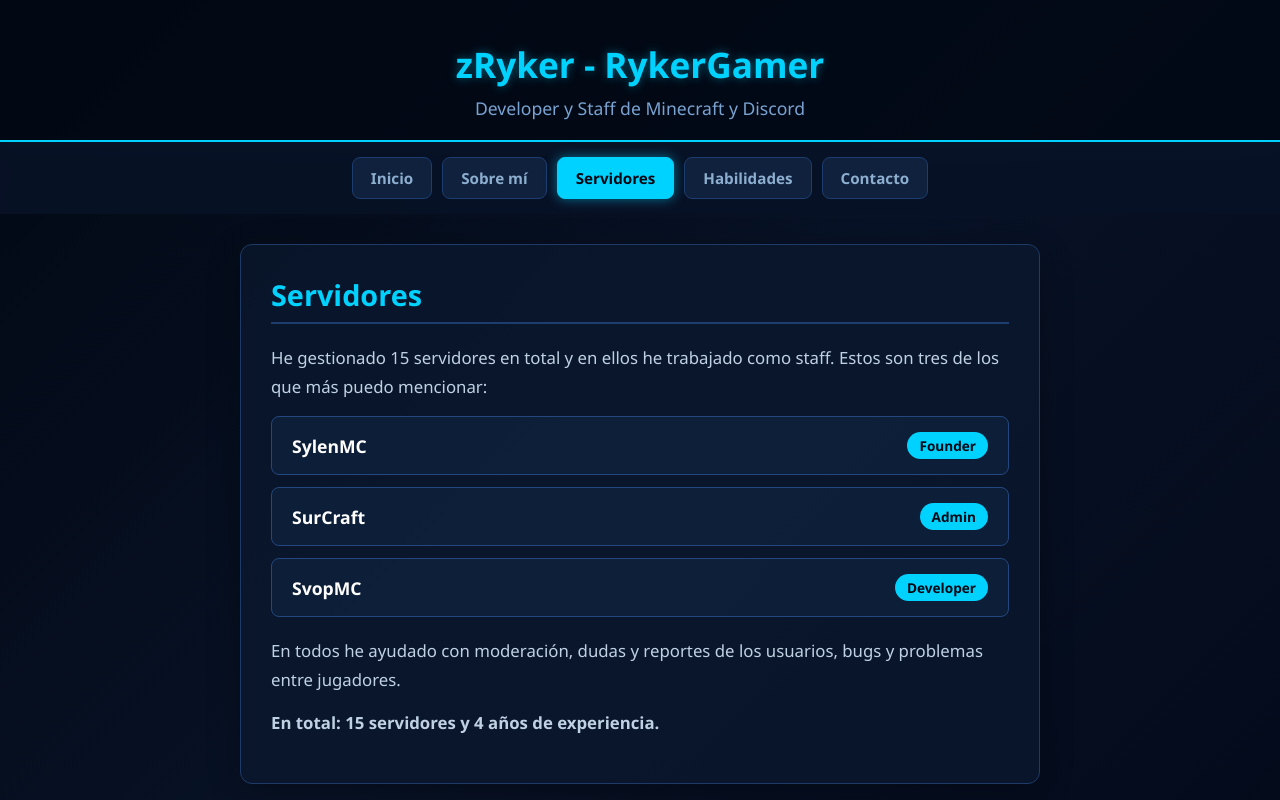
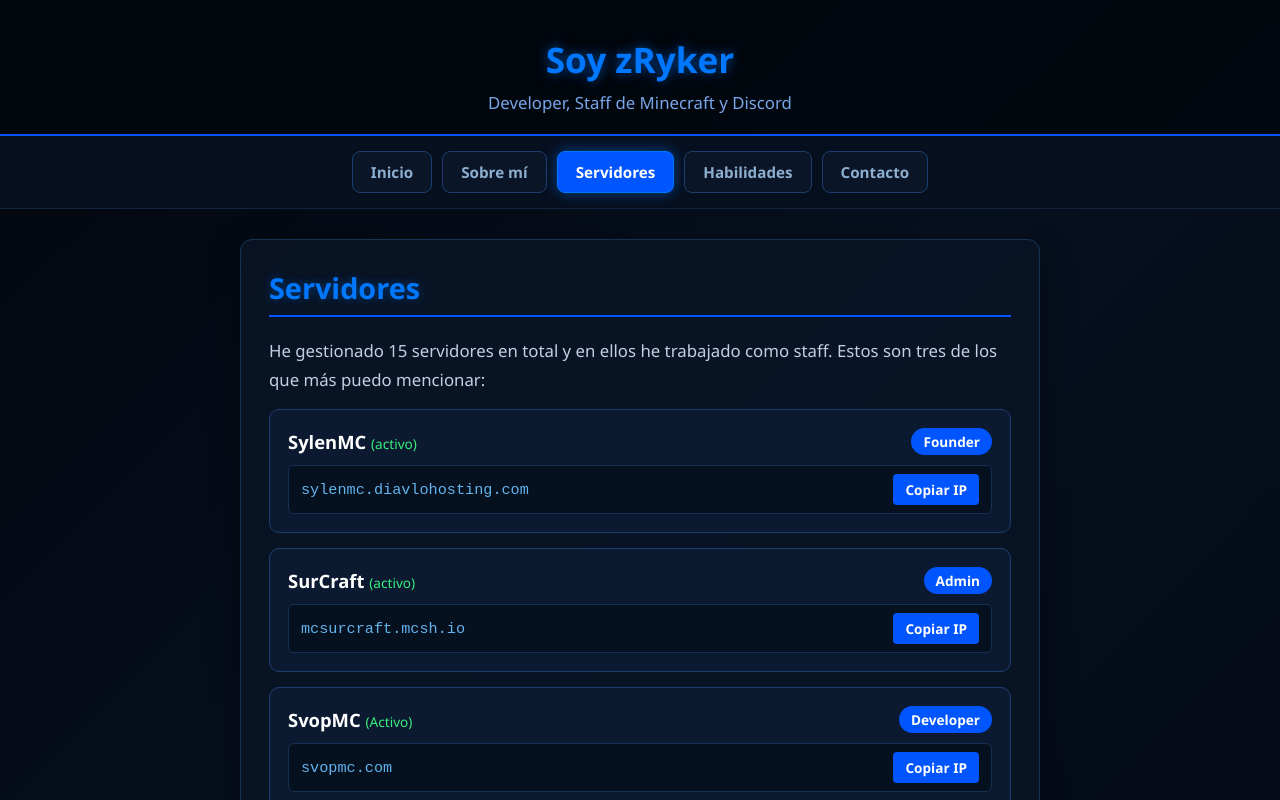
Before and after one commit to RykerBlake/zryker-portafolio, a plain HTML site: page index.html in a window 1280 px wide. Both pictures are taken after a click on the button "Servidores". Shown: the top 800 px of the page. Drawn offline with Linux system fonts and the light colour scheme.

Commit message:
Update index.html with new titles and styles

```diff
--- a/index.html
+++ b/index.html
@@ -3,7 +3,7 @@
 <head>
     <meta charset="UTF-8">
     <meta name="viewport" content="width=device-width, initial-scale=1.0">
-    <title>zRyker - RykerGamer</title>
+    <title>Soy zRyker</title>
     <style>
         * {
             box-sizing: border-box;
@@ -13,8 +13,8 @@
         }
 
         body {
-            background: linear-gradient(135deg, #020813 0%, #081226 50%, #030a1a 100%);
-            color: #e0e6ed;
+            background: linear-gradient(135deg, #02060d 0%, #07101f 50%, #030814 100%);
+            color: #d0dbe7;
             min-height: 100vh;
             display: flex;
             flex-direction: column;
@@ -23,22 +23,22 @@
         /* Encabezado Principal */
         header {
             text-align: center;
-            padding: 40px 20px 20px 20px;
-            background: rgba(2, 8, 19, 0.8);
-            border-bottom: 2px solid #00d2ff;
-            box-shadow: 0 4px 20px rgba(0, 210, 255, 0.15);
+            padding: 35px 20px 20px 20px;
+            background: rgba(2, 6, 13, 0.9);
+            border-bottom: 2px solid #0055ff;
+            box-shadow: 0 4px 20px rgba(0, 85, 255, 0.25);
         }
 
         h1 {
-            color: #00d2ff;
+            color: #0077ff;
             font-size: 2.2rem;
             margin-bottom: 8px;
-            text-shadow: 0 0 10px rgba(0, 210, 255, 0.4);
+            text-shadow: 0 0 12px rgba(0, 119, 255, 0.6);
         }
 
         .subtitle {
-            color: #79a3d2;
-            font-size: 1.1rem;
+            color: #79a6e8;
+            font-size: 1.05rem;
             font-weight: 500;
         }
 
@@ -49,15 +49,16 @@
             flex-wrap: wrap;
             gap: 10px;
             padding: 15px;
-            background: rgba(8, 18, 38, 0.9);
+            background: rgba(7, 16, 31, 0.95);
             position: sticky;
             top: 0;
             z-index: 100;
             backdrop-filter: blur(5px);
+            border-bottom: 1px solid #13243d;
         }
 
         nav button {
-            background: #0f213d;
+            background: #0a1628;
             color: #8daecf;
             border: 1px solid #1c3d6e;
             padding: 10px 18px;
@@ -69,10 +70,10 @@
         }
 
         nav button:hover, nav button.active {
-            background: #00d2ff;
-            color: #020813;
-            border-color: #00d2ff;
-            box-shadow: 0 0 12px rgba(0, 210, 255, 0.5);
+            background: #0055ff;
+            color: #ffffff;
+            border-color: #0077ff;
+            box-shadow: 0 0 14px rgba(0, 119, 255, 0.5);
         }
 
         /* Contenedor de Contenido */
@@ -86,11 +87,11 @@
         /* Secciones */
         .tab-content {
             display: none;
-            background: rgba(10, 25, 47, 0.7);
-            border: 1px solid #1e3a66;
+            background: rgba(9, 20, 38, 0.85);
+            border: 1px solid #193358;
             border-radius: 12px;
-            padding: 30px;
-            box-shadow: 0 8px 32px rgba(0, 0, 0, 0.3);
+            padding: 28px;
+            box-shadow: 0 8px 32px rgba(0, 0, 0, 0.4);
             animation: fadeIn 0.4s ease-in-out;
         }
 
@@ -105,11 +106,12 @@
 
         /* Estilos de Textos y Títulos */
         h2 {
-            color: #00d2ff;
+            color: #0077ff;
             font-size: 1.8rem;
             margin-bottom: 20px;
-            border-bottom: 2px solid #1c3d6e;
+            border-bottom: 2px solid #0055ff;
             padding-bottom: 8px;
+            text-shadow: 0 0 10px rgba(0, 119, 255, 0.4);
         }
 
         p {
@@ -125,50 +127,96 @@
         }
 
         li {
-            background: rgba(16, 37, 66, 0.5);
+            background: rgba(13, 29, 54, 0.6);
             margin-bottom: 10px;
             padding: 12px 16px;
-            border-left: 4px solid #00d2ff;
+            border-left: 4px solid #0077ff;
             border-radius: 0 6px 6px 0;
         }
 
         li strong {
-            color: #00d2ff;
+            color: #0077ff;
             display: block;
             margin-bottom: 4px;
         }
 
         /* Tarjetas de Servidores */
         .server-card {
-            background: rgba(16, 37, 66, 0.6);
-            border: 1px solid #23487f;
-            padding: 15px 20px;
-            border-radius: 8px;
-            margin-bottom: 12px;
+            background: rgba(13, 29, 54, 0.7);
+            border: 1px solid #1c3e6e;
+            padding: 18px;
+            border-radius: 10px;
+            margin-bottom: 15px;
+        }
+
+        .server-header {
             display: flex;
             justify-content: space-between;
             align-items: center;
+            margin-bottom: 10px;
         }
 
         .server-name {
             font-weight: bold;
             color: #ffffff;
-            font-size: 1.1rem;
+            font-size: 1.15rem;
+        }
+
+        .status-badge {
+            color: #38ef7d;
+            font-size: 0.85rem;
+            font-weight: normal;
         }
 
         .server-role {
-            background: #00d2ff;
-            color: #020813;
+            background: #0055ff;
+            color: #ffffff;
             padding: 4px 12px;
             border-radius: 20px;
             font-size: 0.85rem;
             font-weight: bold;
         }
 
+        .server-ip-box {
+            display: flex;
+            align-items: center;
+            justify-content: space-between;
+            background: #061120;
+            border: 1px solid #162f52;
+            padding: 8px 12px;
+            border-radius: 6px;
+            margin-top: 10px;
+            gap: 10px;
+        }
+
+        .ip-text {
+            font-family: monospace;
+            color: #63b3ed;
+            font-size: 0.95rem;
+            word-break: break-all;
+        }
+
+        .btn-copy-small {
+            background: #0055ff;
+            color: #ffffff;
+            border: none;
+            padding: 6px 12px;
+            border-radius: 4px;
+            font-size: 0.85rem;
+            font-weight: bold;
+            cursor: pointer;
+            white-space: nowrap;
+            transition: background 0.2s;
+        }
+
+        .btn-copy-small:active {
+            transform: scale(0.95);
+        }
+
         /* Botón de Copiar Discord */
         .discord-box {
-            background: #0a192f;
-            border: 2px dashed #00d2ff;
+            background: #061120;
+            border: 2px dashed #0077ff;
             padding: 20px;
             border-radius: 10px;
             text-align: center;
@@ -184,8 +232,8 @@
         }
 
         .btn-copy {
-            background: #00d2ff;
-            color: #020813;
+            background: #0077ff;
+            color: #ffffff;
             border: none;
             padding: 10px 22px;
             border-radius: 6px;
@@ -203,9 +251,9 @@
         footer {
             text-align: center;
             padding: 20px;
-            background: #020813;
-            color: #5d7b9d;
-            border-top: 1px solid #102542;
+            background: #02060d;
+            color: #4a6585;
+            border-top: 1px solid #0d1e36;
             margin-top: 40px;
         }
     </style>
@@ -214,8 +262,8 @@
 
     <!-- Encabezado -->
     <header>
-        <h1>zRyker - RykerGamer</h1>
-        <div class="subtitle">Developer y Staff de Minecraft y Discord</div>
+        <h1>Soy zRyker</h1>
+        <div class="subtitle">Developer, Staff de Minecraft y Discord</div>
     </header>
 
     <!-- Menú de opciones -->
@@ -232,7 +280,7 @@
 
         <!-- Opción: INICIO -->
         <section id="inicio" class="tab-content active">
-            <h2>Soy zRyker / RykerGamer</h2>
+            <h2>zRyker</h2>
             <p>Soy Developer y Staff de servidores de Minecraft. Llevo 4 años en esto y he gestionado 15 servidores.</p>
             <p>Me gusta ayudar a los jugadores, arreglar lo que se rompe y que el servidor funcione bien. Mi nombre real es Juan Esteban.</p>
             <p>He trabajado en moderación, plugins, configuración de servidores y revisiones SS, y he ayudado con problemas normales y graves.</p>
@@ -241,12 +289,12 @@
         <!-- Opción: SOBRE MÍ -->
         <section id="sobre-mi" class="tab-content">
             <h2>Sobre mí</h2>
-            <p>Soy Juan Esteban, aunque en los servidores me conocen como RykerGamer o zRyker. He sido staff en varios servidores y tengo 4 años de experiencia, tanto en moderación como en configuración de plugins.</p>
-            <p>Me gusta ayudar, ya sea como staff o como developer. Mi recorrido me dio mucha experiencia ayudando con problemas normales y graves, y eso me ha servido para trabajar con calma cuando algo se complica.</p>
+            <p>Soy Juan Esteban y tengo 13 años, en los servidores me conocen como RykerGamer o zRyker. He sido staff en varios servidores y tengo 4 años de experiencia, tanto en moderación como en configuración de plugins.</p>
+            <p>Me gusta ayudar, ya sea como staff o como developer, mi recorrido me dio mucha experiencia ayudando con problemas normales y graves, y eso me ha servido para trabajar con calma cuando algo se complica.</p>
 
             <ul>
                 <li>
-                    <strong>Staff y developer</strong>
+                    <strong>Staff y Developer</strong>
                     Ayudo desde los dos lados: la moderación del día a día y la parte técnica de plugins y configuración.
                 </li>
                 <li>
@@ -259,7 +307,7 @@
                 </li>
                 <li>
                     <strong>Problemas entre jugadores</strong>
-                    Manejo conflictos, incluidos los que tienen que ver con hacks.
+                    Manejo conflictos, incluído los que tienen que ver con hacks.
                 </li>
                 <li>
                     <strong>Trabajo en equipo</strong>
@@ -275,17 +323,40 @@
             <h2>Servidores</h2>
             <p>He gestionado 15 servidores en total y en ellos he trabajado como staff. Estos son tres de los que más puedo mencionar:</p>
 
+            <!-- SylenMC -->
             <div class="server-card">
-                <span class="server-name">SylenMC</span>
-                <span class="server-role">Founder</span>
+                <div class="server-header">
+                    <span class="server-name">SylenMC <span class="status-badge">(activo)</span></span>
+                    <span class="server-role">Founder</span>
+                </div>
+                <div class="server-ip-box">
+                    <span class="ip-text" id="ip-sylen">sylenmc.diavlohosting.com</span>
+                    <button class="btn-copy-small" onclick="copyText('sylenmc.diavlohosting.com', this)">Copiar IP</button>
+                </div>
             </div>
+
+            <!-- SurCraft -->
             <div class="server-card">
-                <span class="server-name">SurCraft</span>
-                <span class="server-role">Admin</span>
+                <div class="server-header">
+                    <span class="server-name">SurCraft <span class="status-badge">(activo)</span></span>
+                    <span class="server-role">Admin</span>
+                </div>
+                <div class="server-ip-box">
+                    <span class="ip-text" id="ip-surcraft">mcsurcraft.mcsh.io</span>
+                    <button class="btn-copy-small" onclick="copyText('mcsurcraft.mcsh.io', this)">Copiar IP</button>
+                </div>
             </div>
+
+            <!-- SvopMC -->
             <div class="server-card">
-                <span class="server-name">SvopMC</span>
-                <span class="server-role">Developer</span>
+                <div class="server-header">
+                    <span class="server-name">SvopMC <span class="status-badge">(Activo)</span></span>
+                    <span class="server-role">Developer</span>
+                </div>
+                <div class="server-ip-box">
+                    <span class="ip-text" id="ip-svop">svopmc.com</span>
+                    <button class="btn-copy-small" onclick="copyText('svopmc.com', this)">Copiar IP</button>
+                </div>
             </div>
 
             <p style="margin-top: 20px;">En todos he ayudado con moderación, dudas y reportes de los usuarios, bugs y problemas entre jugadores.</p>
@@ -323,12 +394,12 @@
                     Manejar problemas entre jugadores, también cuando hay hacks de por medio.
                 </li>
                 <li>
-                    <strong>SS</strong>
-                    Revisión de PC a jugadores con hacks. Mi nivel es avanzado.
+                    <strong>24/7</strong>
+                    Siempre estoy activo y atento, puedo reclamar tickets lo más rápido posible y le puedo dedicar más de 3 horas a un servidor.
                 </li>
             </ul>
 
-            <p style="text-align: center; color: #00d2ff; font-weight: bold; margin-top: 15px;">Responsable, amable y justo.</p>
+            <p style="text-align: center; color: #0077ff; font-weight: bold; margin-top: 15px;">Responsable, amable y justo.</p>
         </section>
 
         <!-- Opción: CONTACTO -->
@@ -338,7 +409,7 @@
 
             <div class="discord-box">
                 <div class="discord-user" id="discord-tag">rykeryt.25</div>
-                <button class="btn-copy" onclick="copyDiscord()">Copiar</button>
+                <button class="btn-copy" onclick="copyText('rykeryt.25', this)">Copiar</button>
             </div>
 
             <p>Puedo ayudarte con moderación, plugins y configuración o con una revisión SS.</p>
@@ -352,7 +423,7 @@
         © zRyker
     </footer>
 
-    <!-- Lógica de navegación y copia de Discord -->
+    <!-- Lógica JavaScript -->
     <script>
         function showTab(tabId, element) {
             const contents = document.querySelectorAll('.tab-content');
@@ -365,15 +436,17 @@
             element.classList.add('active');
         }
 
-        function copyDiscord() {
-            const textToCopy = document.getElementById('discord-tag').innerText;
-            navigator.clipboard.writeText(textToCopy).then(() => {
-                const copyBtn = document.querySelector('.btn-copy');
-                copyBtn.innerText = '¡Copiado!';
-                copyBtn.style.background = '#38ef7d';
+        function copyText(text, buttonElement) {
+            navigator.clipboard.writeText(text).then(() => {
+                const originalText = buttonElement.innerText;
+                buttonElement.innerText = '¡Copiado!';
+                buttonElement.style.background = '#38ef7d';
+                buttonElement.style.color = '#02060d';
+
                 setTimeout(() => {
-                    copyBtn.innerText = 'Copiar';
-                    copyBtn.style.background = '#00d2ff';
+                    buttonElement.innerText = originalText;
+                    buttonElement.style.background = buttonElement.classList.contains('btn-copy-small') ? '#0055ff' : '#0077ff';
+                    buttonElement.style.color = '#ffffff';
                 }, 2000);
             });
         }
```
